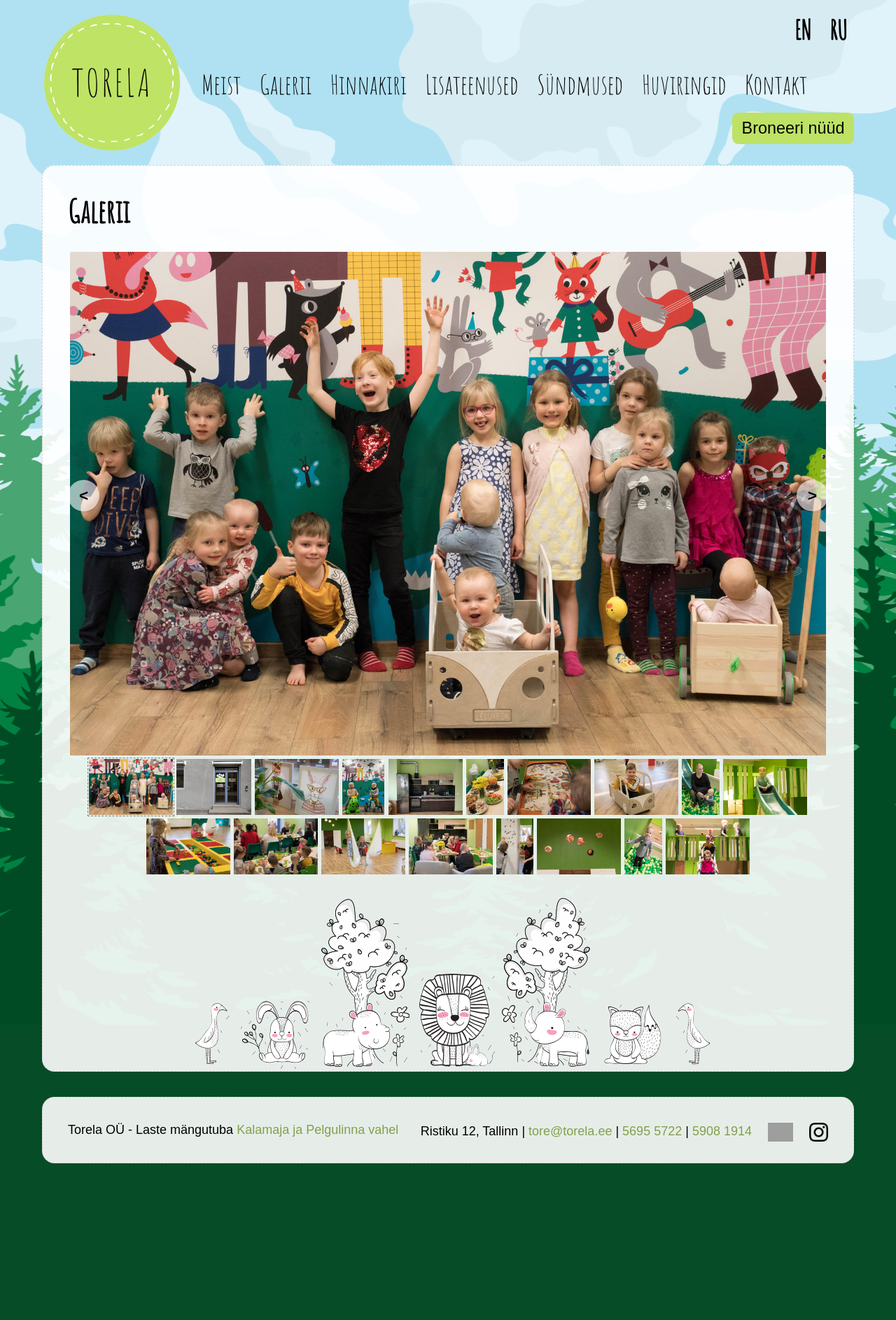
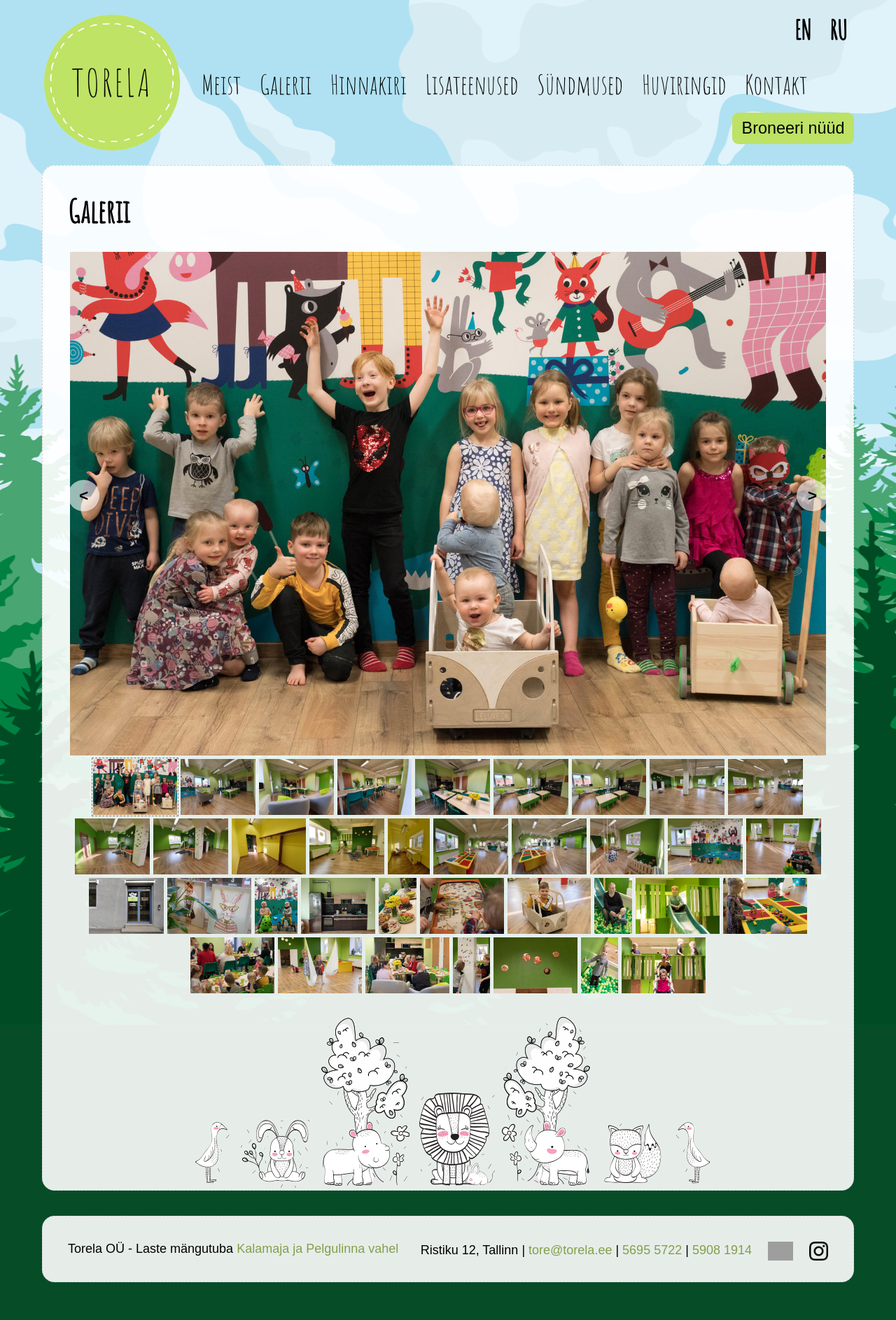
Before and after one commit to mypsik/torela, a Jekyll site: the page built from galerii/index.html, in a window 1280 px wide. Shown: the whole page at 70% size. Built offline with Jekyll 4.4.1, drawn with Linux system fonts in a browser that asks for light colours; before the commit the page ends 1717 px from its top, so only the background shows below that; grey boxes are pictures that could not be loaded.

Commit message:
Update gallery.html

```diff
--- a/_layouts/gallery.html
+++ b/_layouts/gallery.html
@@ -10,6 +10,24 @@ layout: default
 
 <div class="thumbs">
   <img src="/galerii/P1522806.jpg" class="active">
+  <img src="/galerii/20190422_184442.jpg">
+  <img src="/galerii/20190422_184450.jpg">
+  <img src="/galerii/20190422_184515.jpg">
+  <img src="/galerii/20190422_184557.jpg">
+  <img src="/galerii/20190422_184604.jpg">
+  <img src="/galerii/20190422_184604.jpg">
+  <img src="/galerii/20190422_184613.jpg">
+  <img src="/galerii/20190422_184625.jpg">
+  <img src="/galerii/20190422_184637.jpg">
+  <img src="/galerii/20190422_184641.jpg">
+  <img src="/galerii/20190422_184705.jpg">
+  <img src="/galerii/20190422_184726.jpg">
+  <img src="/galerii/20190422_184901.jpg">
+  <img src="/galerii/20190422_185010.jpg">
+  <img src="/galerii/20190422_185015.jpg">
+  <img src="/galerii/20190422_185053.jpg">
+  <img src="/galerii/20190422_185133.jpg">
+  <img src="/galerii/20190422_185143.jpg">
   <img src="/galerii/IMG_20190411_134016.jpg">
   <img src="/galerii/P1522710.jpg">
   <img src="/galerii/IMG_20190411_132035.jpg">
```
